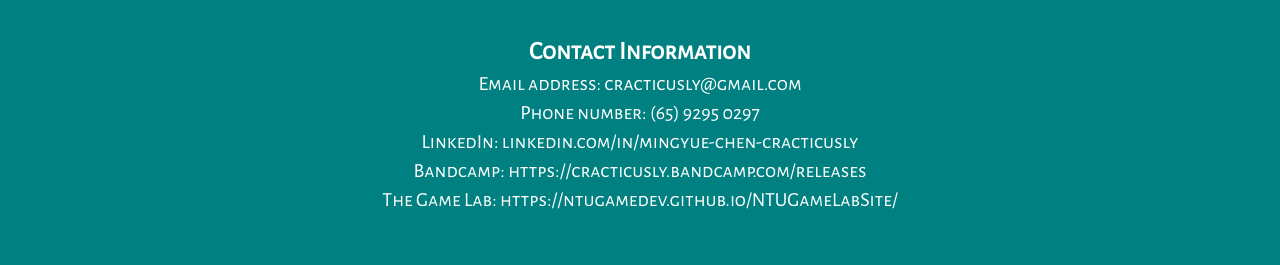
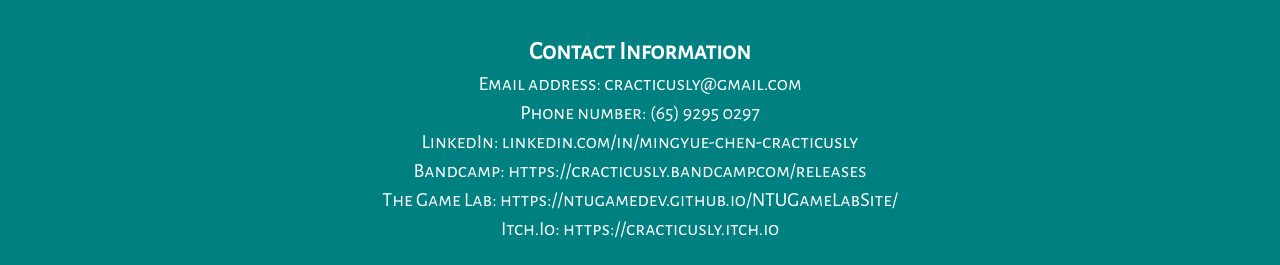
Before and after one commit to cracticusly/cracticusly.github.io, a plain HTML site: page about.html in a window 1280 px wide. Shown: the part 582-847 px from the top of the page. Before the commit the page ends 818 px from the top, so only its background shows below. Drawn offline with Linux system fonts and the light colour scheme.

Commit message:
Update about.html

```diff
--- a/about.html
+++ b/about.html
@@ -63,6 +63,10 @@
 						<p> The Game Lab:
 							<a href="https://ntugamedev.github.io/NTUGameLabSite/" target="_blank">https://ntugamedev.github.io/NTUGameLabSite/</a></p>
 					</li>
+					<li>
+						<p> Itch.Io:
+							<a href="https://cracticusly.itch.io" target="_blank">https://cracticusly.itch.io</a></p>
+					</li>
 				</ul>
 			</section>
 		</section>
```
